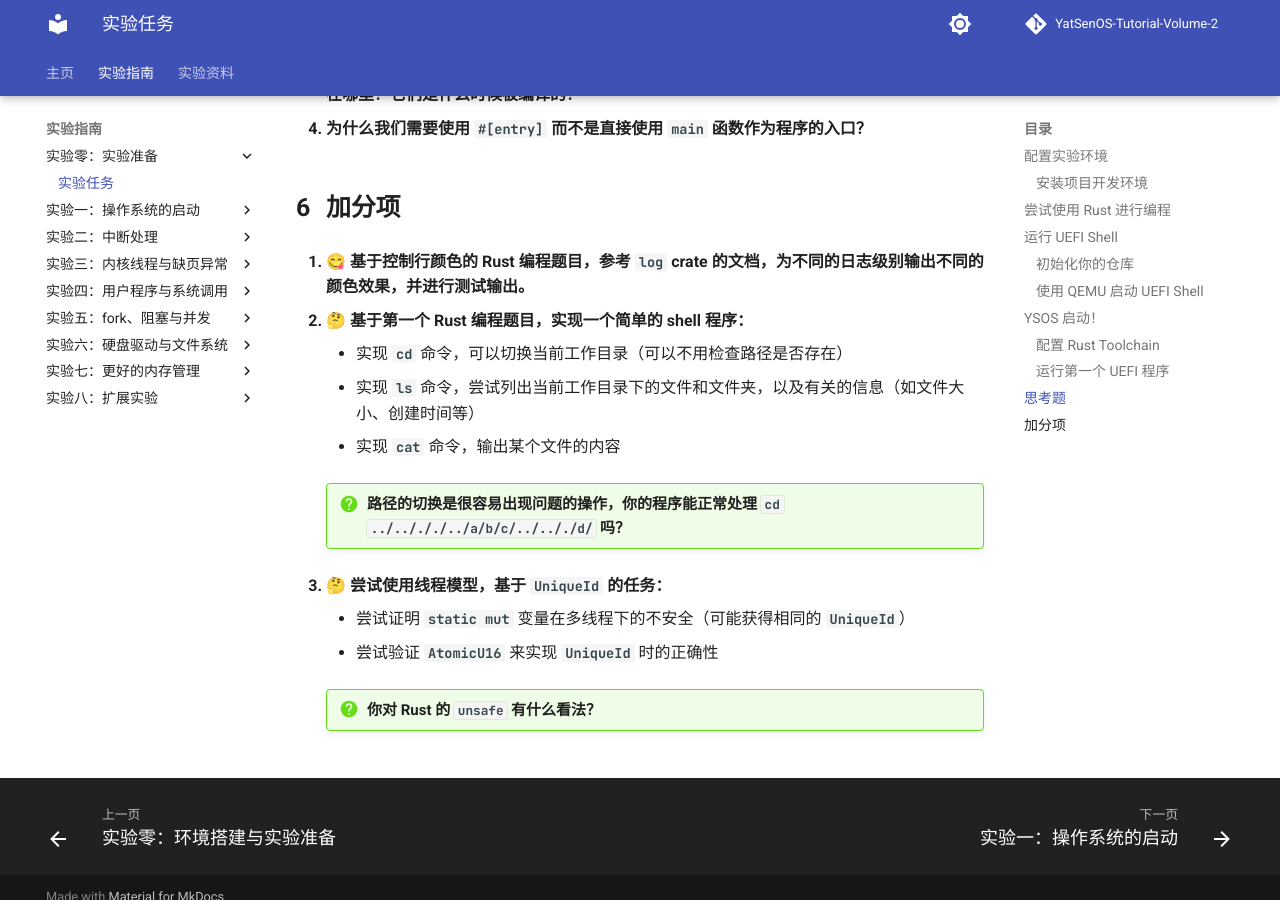
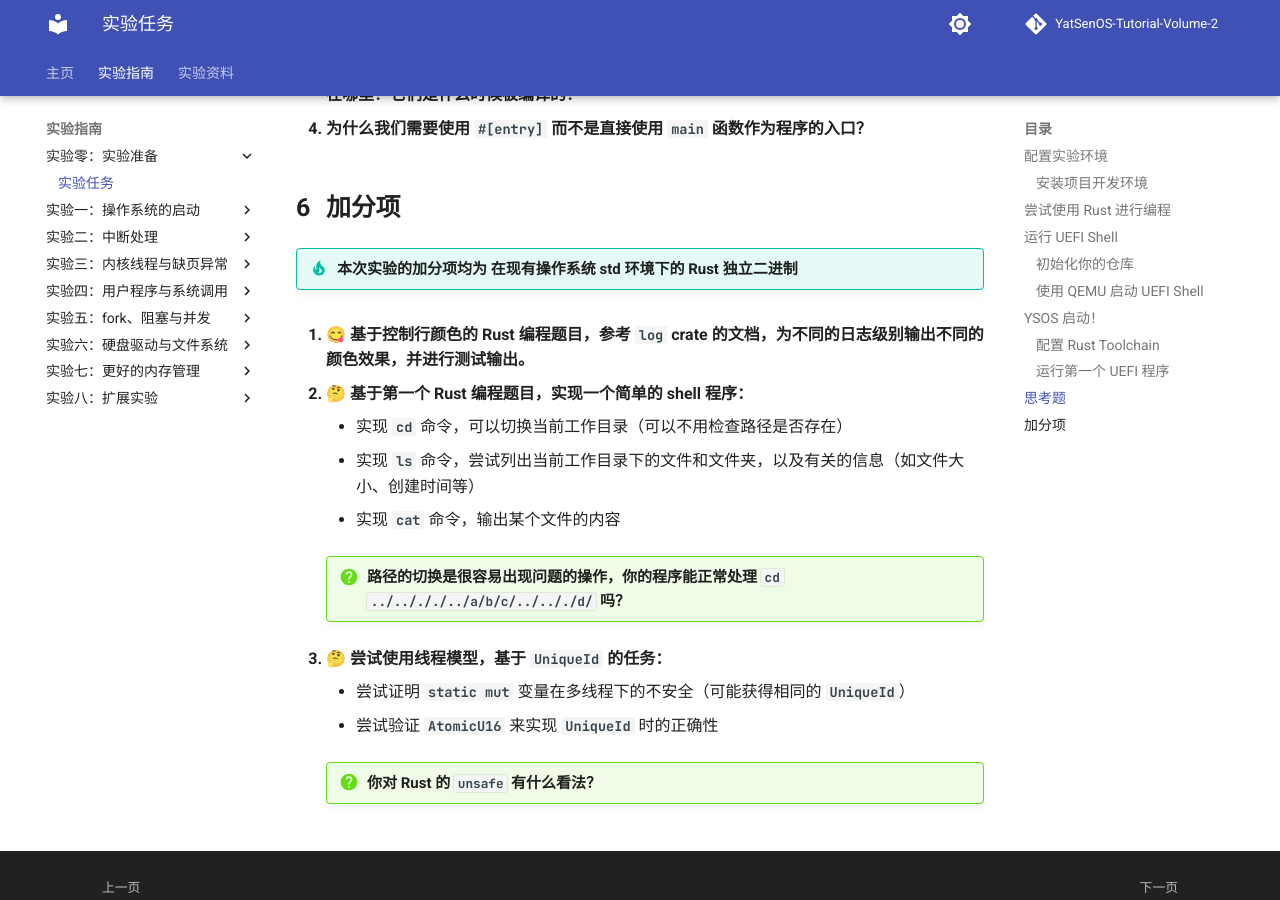
Before and after one commit to YatSenOS/YatSenOS-Tutorial-Volume-2, an MkDocs documentation site: the page built from docs/labs/0x00/tasks.md, in a window 1280 px wide and 900 px high, scrolled down 9121 px. Built offline with MkDocs 1.6.1 and Material for MkDocs 9.7.7, drawn with Linux system fonts in a browser that asks for light colours; comment, search, counter and statistics services are not loaded.

Commit message:
chore(lab/0): add tip

```diff
--- a/docs/labs/0x00/tasks.md
+++ b/docs/labs/0x00/tasks.md
@@ -388,6 +388,8 @@
 
 ## 加分项
 
+!!! tip "本次实验的加分项均为 **在现有操作系统 std 环境下的 Rust 独立二进制**"
+
 1. 😋 基于控制行颜色的 Rust 编程题目，参考 `log` crate 的文档，为不同的日志级别输出不同的颜色效果，并进行测试输出。
 
 2. 🤔 基于第一个 Rust 编程题目，实现一个简单的 shell 程序：
```
